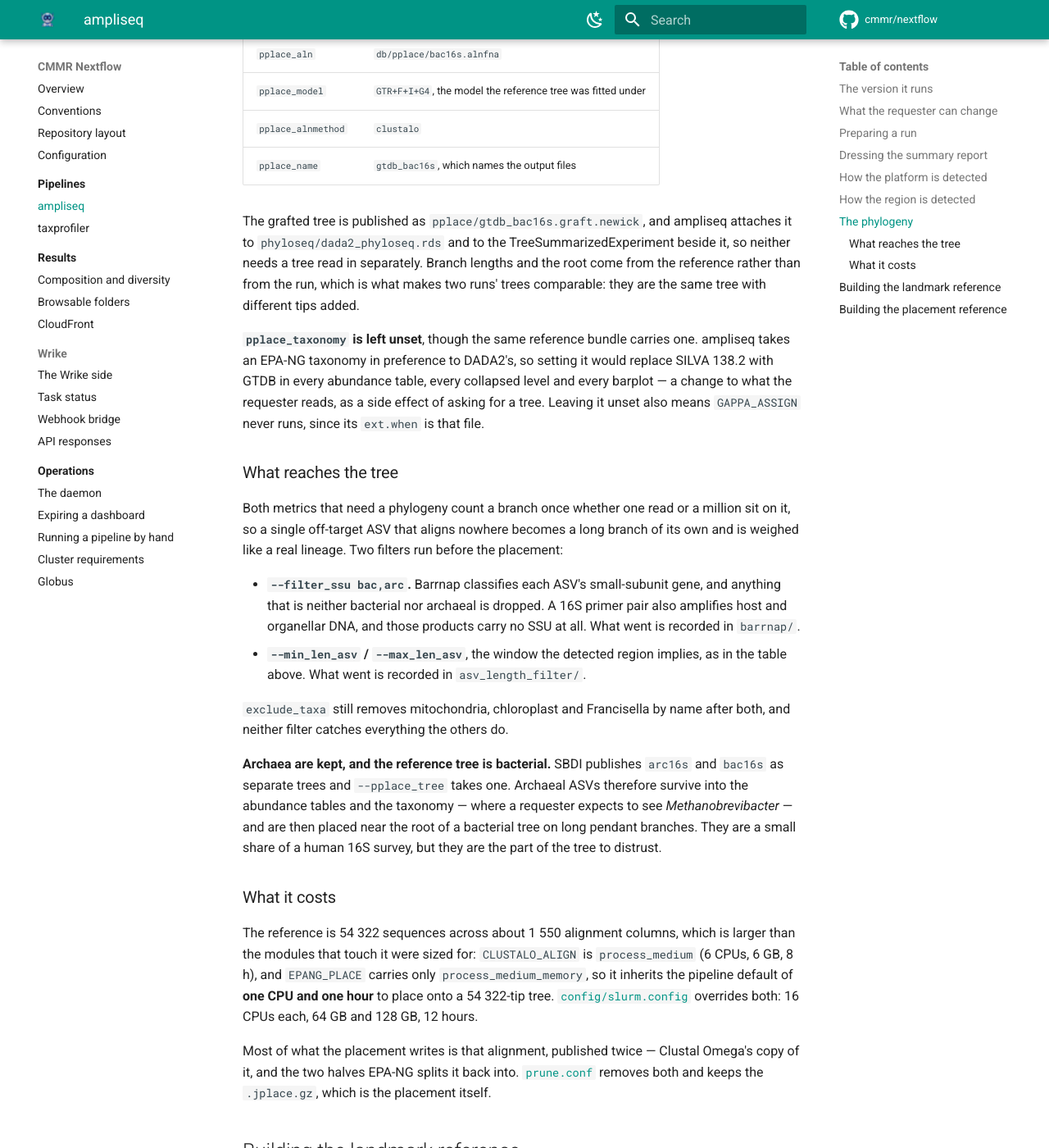
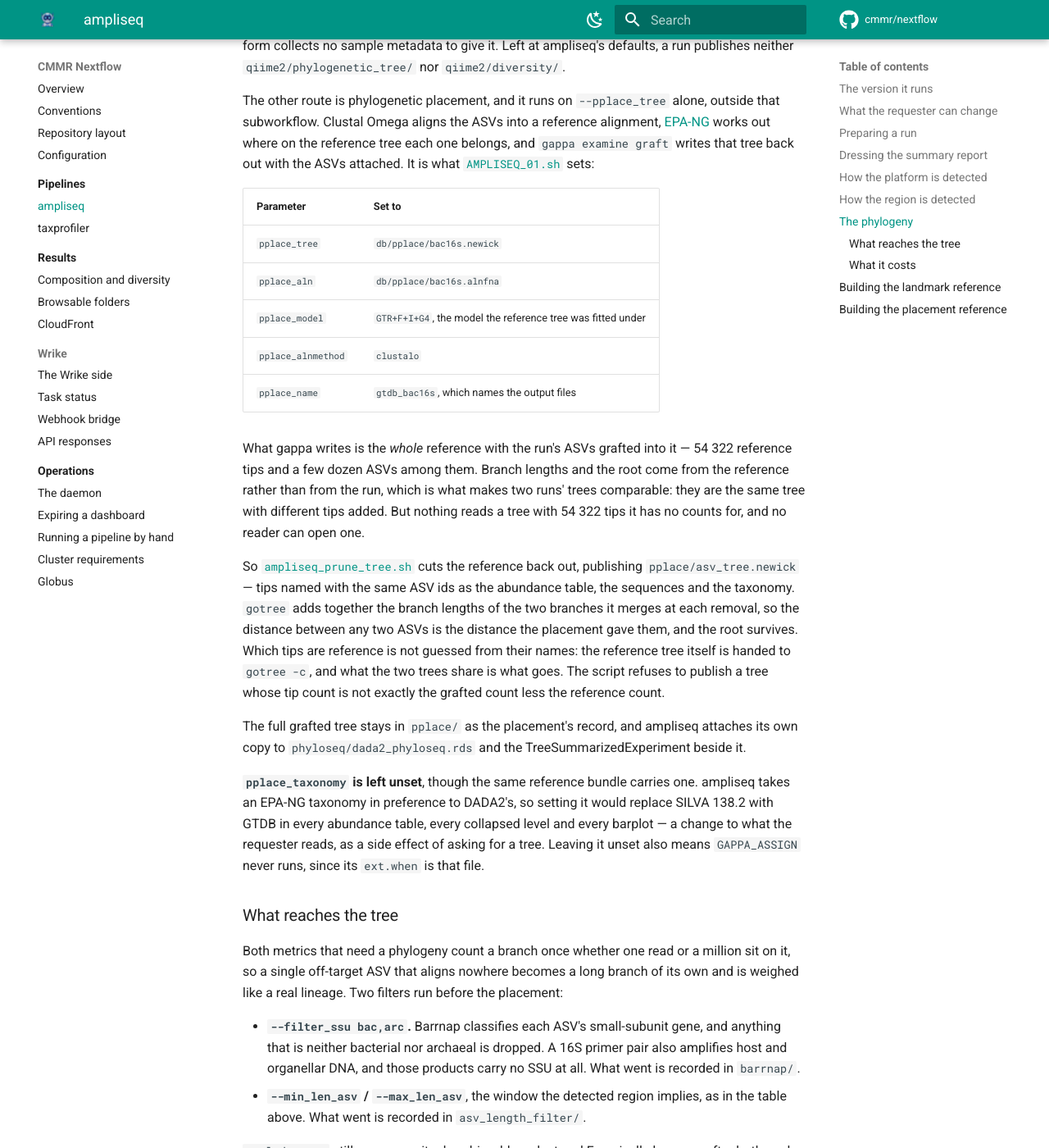
Before and after one commit to cmmr/nextflow, an MkDocs documentation site: the page built from docs/pipelines/ampliseq.md, in a window 1280 px wide and 1400 px high, scrolled down 7855 px. Shown: the whole window at 82% size. Built offline with MkDocs 1.6.1 and Material for MkDocs 9.7.7, drawn with Linux system fonts in a browser that asks for light colours; comment, search, counter and statistics services are not loaded; some of the changed text lies outside the part shown.

Commit message:
Publish an ASV-only phylogeny, and give QIIME2 a metadata sheet
Four things, all downstream of the placement actually working.

gappa writes the whole reference back out with the ASVs grafted into
it: 54322 reference tips and a few dozen ASVs among them. That is the
placement's record, but nothing reads a tree with 54322 tips it has no
counts for. ampliseq_prune_tree.sh cuts the reference back out with
gotree, publishing pplace/asv_tree.newick with the same ASV ids as the
abundance table. gotree adds together the branch lengths of the two
branches it merges at each removal, so the distances are the ones the
placement gave, and the reference's root survives. Which tips are
reference is not guessed from their names - the reference tree itself
is handed to gotree -c - and a tree whose tip count is not the grafted
count less the reference count is refused.

The outputs.conf entry for the tree matched nothing. gappa names its
output after both the prefix it is given and the jplace it read, so the
file is gtdb_bac16s.graft.gtdb_bac16s.epa_result.newick rather than
anything ending .graft.newick, and an entry matching nothing is dropped
from the listing silently.

The heat tree is 280 MB across SVG, NEXUS and phyloXML - more than
every other file a run publishes put together - and it is a figure with
54322 tips, which nothing can open. prune.conf drops it. The two rules
it replaces matched nothing: GAPPA_GRAFT does not duplicate into
pplace/gappa/ the way they assumed.

ampliseq skips every QIIME2 diversity step, and its own de novo
phylogeny with them, when it has no metadata sheet - so qiime2/diversity/
and the rarefaction curves have never been produced despite being
listed. ampliseq_samplesheet.sh now writes ampliseq_metadata.tsv from
the same samples, carrying the run each came off. Two columns is the
least ampliseq can read: metadata_all.r loops from column 2, and an
ID-only sheet makes that count backwards. A single-run sheet yields no
category, which is handled upstream, and core metrics run either way.

Co-Authored-By: Claude Opus 5 <noreply@anthropic.com>

```diff
--- a/docs/pipelines/ampliseq.md
+++ b/docs/pipelines/ampliseq.md
@@ -62,6 +62,15 @@ directory, which groups samples that were sequenced together for error-model
 training, and records the post-merge sample count as `.samples.count` in the
 run's state file.
 
+It writes a second sheet beside it, `ampliseq_metadata.tsv`. ampliseq analyses
+only the samples its metadata names, and skips every QIIME2 diversity step when
+it has none at all, so without one the run publishes no `qiime2/diversity/` and
+no rarefaction curves. The request form collects no sample metadata, so the sheet
+carries the one variable this pipeline knows — the `run` each sample came off,
+which is a real batch variable rather than a placeholder. Two columns is also the
+least ampliseq can read: its `metadata_all.r` loops from column 2, and an ID-only
+sheet makes that count backwards.
+
 **A line with no `fastq_2` is single-end** — a MinION run, or single-end
 Illumina — and the `fastq_2` column is left off the generated sheet entirely
 rather than left empty. ampliseq requires only `sample` and `fastq_1`, but it
@@ -99,7 +108,7 @@ that little of this is about storage; it is about a file index a reader can read
 | `multiqc/multiqc_data/multiqc_data.json`, `multiqc.parquet`, `llms-full.txt`, `multiqc.log` | The whole report encoded again — as JSON, as parquet, as a prompt, and as its debug trace. The per-plot `.txt` files, which are the numbers behind each figure, stay. |
 | `multiqc/multiqc_plots/` | Each of the report's figures rendered again as PNG, SVG and PDF. |
 | `fastqc/*_fastqc.zip` | The same measurements as the `_fastqc.html` published beside it. |
-| `pplace/gappa/*.newick`, `*.tree.svg` | gappa writes every tree into its own directory as well as into `pplace/`. These two are the grafted tree and the heat tree already published there. |
+| `pplace/*.tree.svg`, `pplace/gappa/` | The heat tree — the whole 54 322-tip reference shaded by how many of the run's ASVs landed on each branch, rendered as SVG, NEXUS and phyloXML. Nothing can open a figure with 54 322 tips, and the three come to 280 MB, more than every other file the run publishes put together. Where the ASVs landed is in the `.jplace`; what came of it is `asv_tree.newick`. |
 | `pplace/clustalo/`, `pplace/epang/*{reference,query}.fasta.gz` | The 54 322-sequence reference alignment with this run's ASVs in it, published once by Clustal Omega and again as the halves EPA-NG splits it into. What was derived from them is the `.jplace.gz` kept beside them. |
 
 The per-sample FastQC reports themselves are **kept**: MultiQC summarises them
@@ -332,11 +341,26 @@ sets:
 | `pplace_alnmethod` | `clustalo` |
 | `pplace_name` | `gtdb_bac16s`, which names the output files |
 
-The grafted tree is published as `pplace/gtdb_bac16s.graft.newick`, and ampliseq
-attaches it to `phyloseq/dada2_phyloseq.rds` and to the TreeSummarizedExperiment
-beside it, so neither needs a tree read in separately. Branch lengths and the
+What gappa writes is the *whole* reference with the run's ASVs grafted into it —
+54 322 reference tips and a few dozen ASVs among them. Branch lengths and the
 root come from the reference rather than from the run, which is what makes two
-runs' trees comparable: they are the same tree with different tips added.
+runs' trees comparable: they are the same tree with different tips added. But
+nothing reads a tree with 54 322 tips it has no counts for, and no reader can
+open one.
+
+So [`ampliseq_prune_tree.sh`](../../scripts/ampliseq_prune_tree.sh) cuts the
+reference back out, publishing `pplace/asv_tree.newick` — tips named with the
+same ASV ids as the abundance table, the sequences and the taxonomy. `gotree`
+adds together the branch lengths of the two branches it merges at each removal,
+so the distance between any two ASVs is the distance the placement gave them, and
+the root survives. Which tips are reference is not guessed from their names: the
+reference tree itself is handed to `gotree -c`, and what the two trees share is
+what goes. The script refuses to publish a tree whose tip count is not exactly
+the grafted count less the reference count.
+
+The full grafted tree stays in `pplace/` as the placement's record, and ampliseq
+attaches its own copy to `phyloseq/dada2_phyloseq.rds` and the
+TreeSummarizedExperiment beside it.
 
 **`pplace_taxonomy` is left unset**, though the same reference bundle carries
 one. ampliseq takes an EPA-NG taxonomy in preference to DADA2's, so setting it
```
Also changed, not shown: 5 other files.
